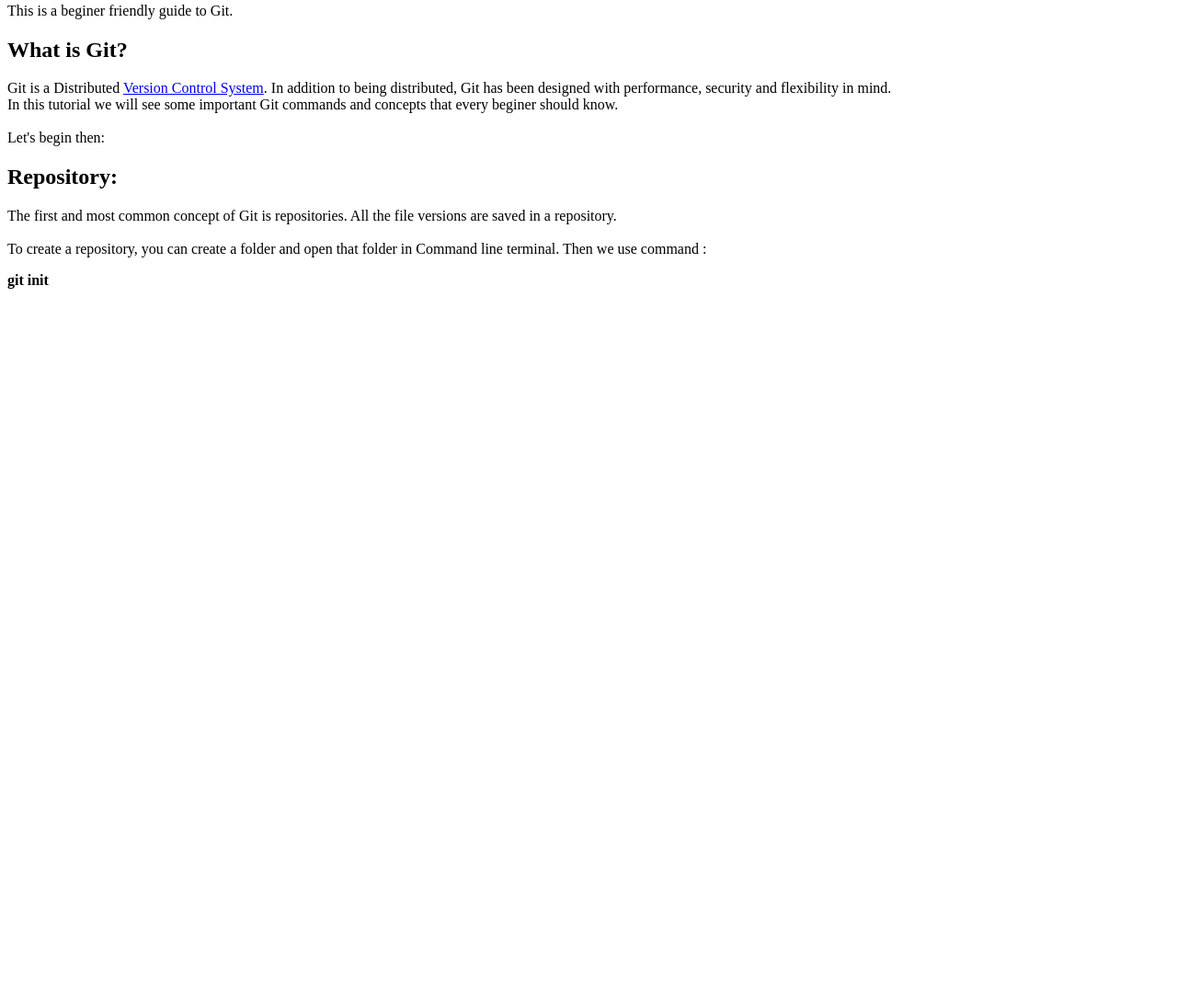
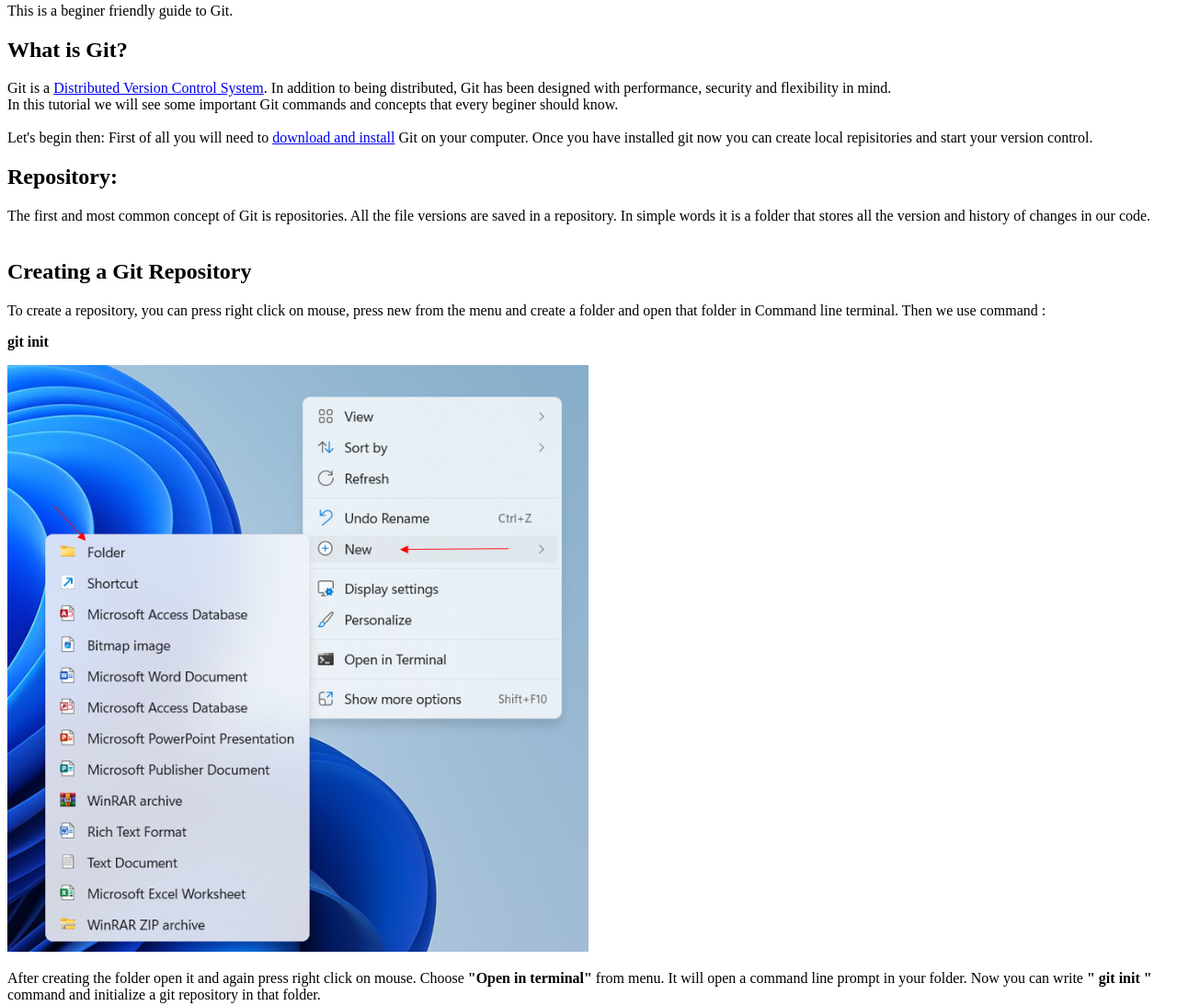
Before and after one commit to Sayyeda-Fatima/Git-Hub-Guide, a plain HTML site: page index.html in a window 1280 px wide. Shown: the part 118-1212 px from the top of the page at 92% size. Before the commit the page ends 800 px from the top, so only its background shows below. Drawn offline with Linux system fonts and the light colour scheme.

Commit message:
Created index.css and new changes in index.html

```diff
--- a/index.html
+++ b/index.html
@@ -14,20 +14,34 @@
     </header>
 
     <h2>What is Git?</h2>
-    <p>Git is a Distributed
-       <a href="https://www.atlassian.com/git/tutorials/what-is-version-control" target="_blank">Version Control System</a>.
+    <p>Git is a
+       <a href="https://en.wikipedia.org/wiki/Distributed_version_control" target="_blank">Distributed Version Control System</a>.
        In addition to being distributed, Git has been designed with performance,
        security and flexibility in mind.<br>
        In this tutorial we will see some important Git commands and concepts that every beginer should know. <br><br>
        Let's begin then:
+
+       First of all you will need to
+       <a href="https://www.atlassian.com/git/tutorials/install-git#windows" target="_balnk">download and install</a>
+       Git on your computer. Once you have installed git now you can create local repisitories and start your version control.
     </p>
 
     <h2>Repository:</h2>
-    <p>The first and most common concept of Git is repositories. All the file versions are saved in a repository. <br><br>
-       To create a repository, you can create a folder and open that folder in Command line terminal. Then we use command : </p>
+    <p>The first and most common concept of Git is repositories. All the file versions are saved in a repository. In simple words it is a folder that stores all the version and history of changes in our code.<br><br></p>
+
+    <h2>Creating a Git Repository</h2>
+    <p>To create a repository, you can press right click on mouse, press new from the menu and create a folder and open that folder in Command line terminal. Then we use command : </p>
 
     <p><b>git init</b></p>
+    <div class="image-container">
+        <img src="resources/creating a folder.png" alt="creating a folder image here" height="30%" width="50%">
+    </div>
 
+    <p>After creating the folder open it and again press right click on mouse. Choose <b>"Open in terminal"</b> from menu. It will open a command line prompt in your folder. Now you can write <b>" git init "</b> command and initialize a git repository in that folder.</p>
+    <div class="image-container">
+        <img src="resources/open in terminal.png" alt="open in terminal image here" height="30%" width="50%">
+        <img src="resources/git init.png" alt="git init image here" height="30%" width="50%">
+    </div>
 
 </body>
 </html>
```
Also changed, not shown: index.css (added), resources/git init.png (added), resources/open in terminal.png (added).
